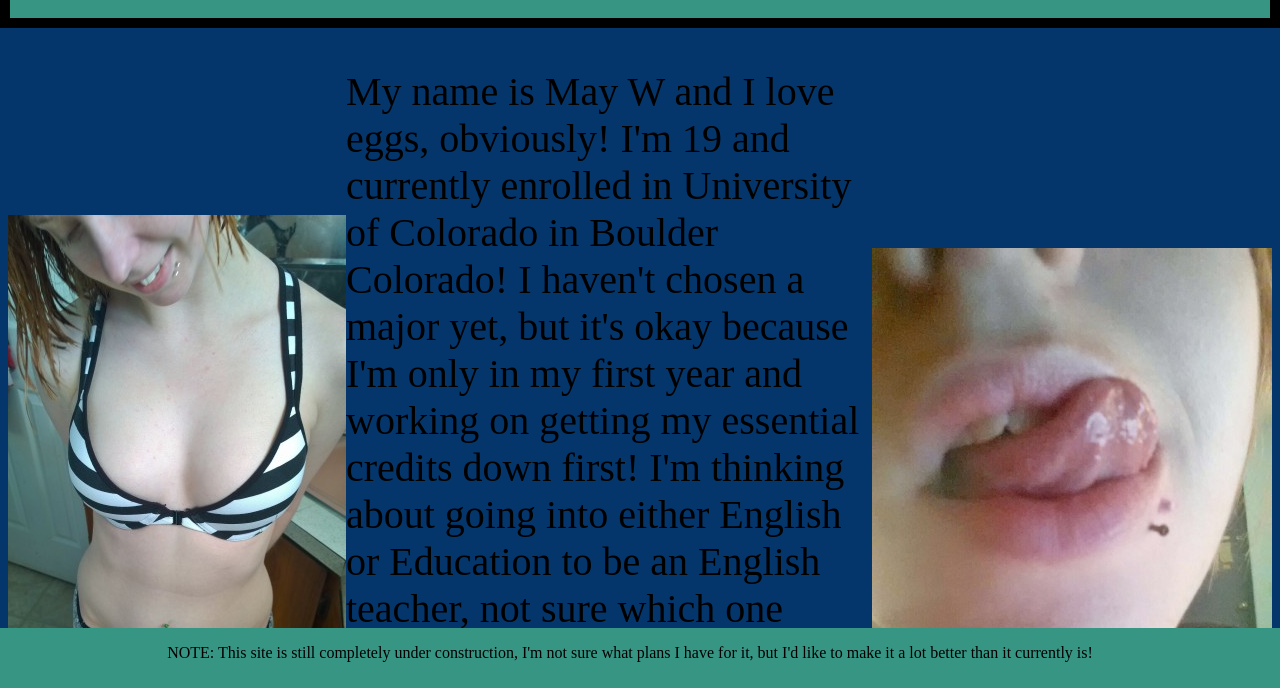
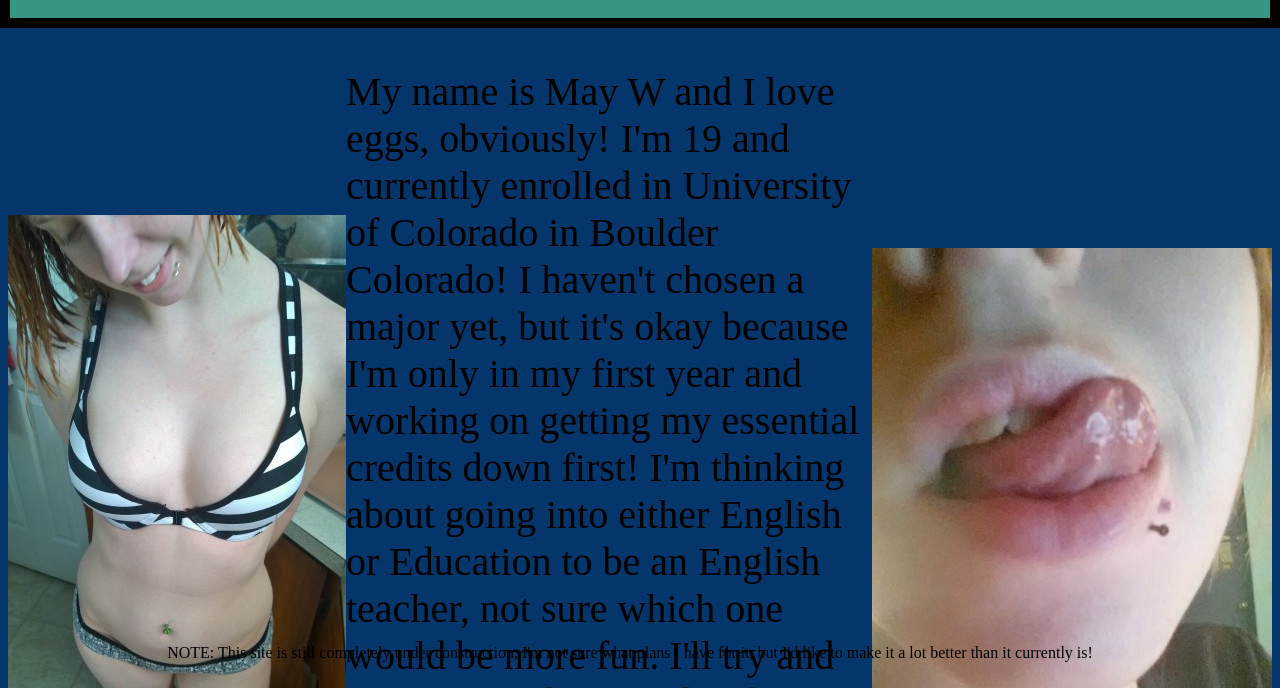
Before and after one commit to maylikeseggs/mysite, a plain HTML site: page index.html in a window 1280 px wide. Shown: the part 112-800 px from the top of the page. Drawn offline with Linux system fonts and the light colour scheme.

Commit message:
removedColour From Master

```diff
--- a/style.css
+++ b/style.css
@@ -31,7 +31,6 @@ header {
 }
 
 footer {
-    background-color: #379683;
     position: absolute;
     width: 100%;
     right: 0px;
```
